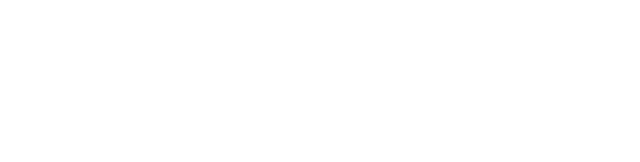
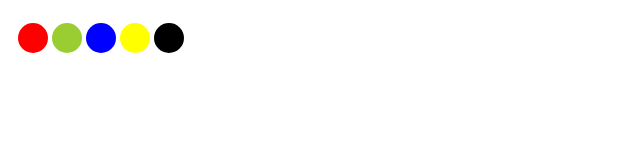
Before and after one commit to MiguelMateoTavarez/paintLive, a website: page src/public/index.html in a window 1280 px wide. Shown: the whole page, without its empty margins (0-640 px from the left). Drawn offline with nearby package versions, Linux system fonts and the light colour scheme.

Commit message:
Styles has been added to index.html, some elements has been added to index.html

```diff
--- a/src/public/index.html
+++ b/src/public/index.html
@@ -8,6 +8,17 @@
     <title>Document</title>
 </head>
 <body>
+    <div class="content">
+        <canvas id="canvas"></canvas>
+        <div class="colors">
+            <button id="color1"></button>
+            <button id="color2"></button>
+            <button id="color3"></button>
+            <button id="color4"></button>
+            <button id="color5"></button>
+        </div>
+    </div>
+    <script src="./socket.io/socket.io.js"></script>
     <script src="./index.js"></script>
 </body>
 </html>
--- a/src/public/style.css
+++ b/src/public/style.css
@@ -0,0 +1,63 @@
+body, html {
+    width: 100%;
+    height: 100%;
+}
+
+canvas {
+    display: block;
+}
+
+.content {
+    position: relative;
+}
+
+.colors {
+    position: absolute;
+    top: 5px;
+    padding: 10px;
+}
+
+#color1 {
+    width: 30px;
+    height: 30px;
+    background-color: red;
+    border: 0px;
+    border-radius: 50%;
+    outline: none;
+}
+
+#color2 {
+    width: 30px;
+    height: 30px;
+    background-color: yellowgreen;
+    border: 0px;
+    border-radius: 50%;
+    outline: none;
+}
+
+#color3 {
+    width: 30px;
+    height: 30px;
+    background-color: blue;
+    border: 0px;
+    border-radius: 50%;
+    outline: none;
+}
+
+#color4 {
+    width: 30px;
+    height: 30px;
+    background-color: yellow;
+    border: 0px;
+    border-radius: 50%;
+    outline: none;
+}
+
+#color5 {
+    width: 30px;
+    height: 30px;
+    background-color: black;
+    border: 0px;
+    border-radius: 50%;
+    outline: none;
+}
```
